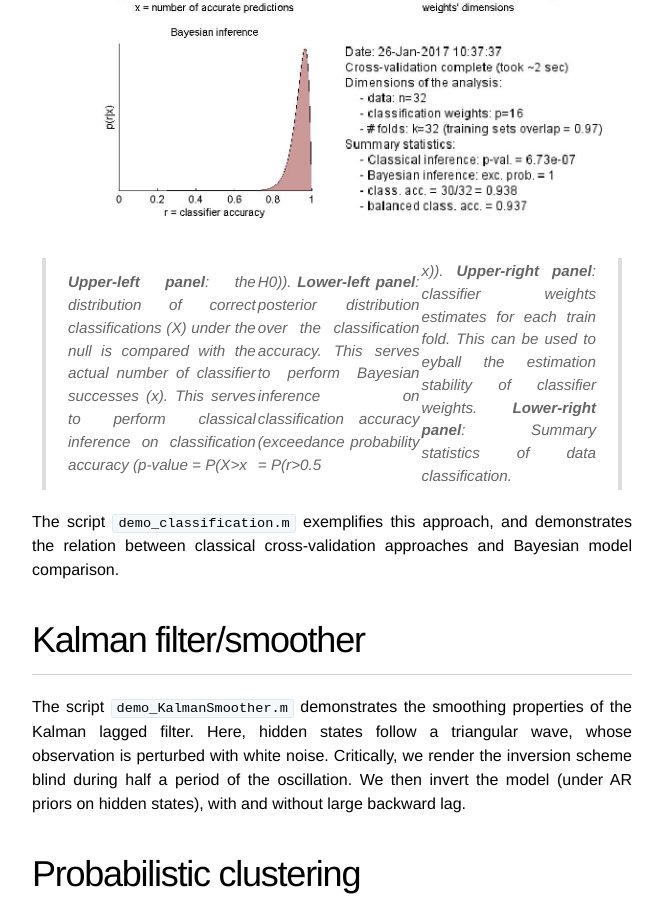
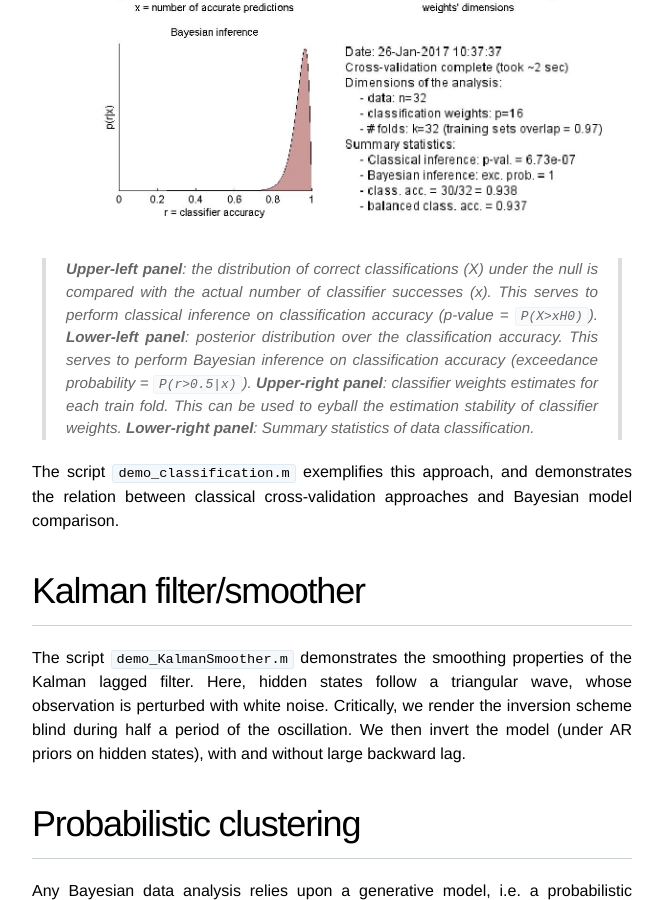
Before and after one commit to MBB-team/VBA-toolbox, a Jekyll site: the page built from _wiki/statistical-models.md, in a window 1280 px wide and 900 px high, scrolled down 6966 px. Shown: the whole window, without its empty margins (308-971 px from the left). Built offline with Jekyll 4.4.1, drawn with Linux system fonts in a browser that asks for light colours; nearby versions of some CDN libraries.

Commit message:
Update statistical-models.md

````diff
--- a/_wiki/statistical-models.md
+++ b/_wiki/statistical-models.md
@@ -105,7 +105,7 @@ VBA possesses an in-built function for data classfication, namely: `VBA_classifi
 
 ![]({{ site.baseurl }}/images/wiki/classification.jpg)
 
-> **Upper-left panel**: the distribution of correct classifications (X) under the null is compared with the actual number of classifier successes (x). This serves to perform classical inference on classification accuracy (p-value = P(X>x|H0)). **Lower-left panel**: posterior distribution over the classification accuracy. This serves to perform Bayesian inference on classification accuracy (exceedance probability = P(r>0.5|x)). **Upper-right panel**: classifier weights estimates for each train fold. This can be used to eyball the estimation stability of classifier weights. **Lower-right panel**: Summary statistics of data classification.
+> **Upper-left panel**: the distribution of correct classifications (X) under the null is compared with the actual number of classifier successes (x). This serves to perform classical inference on classification accuracy (p-value = ```P(X>xH0)```). **Lower-left panel**: posterior distribution over the classification accuracy. This serves to perform Bayesian inference on classification accuracy (exceedance probability = ```P(r>0.5|x)```). **Upper-right panel**: classifier weights estimates for each train fold. This can be used to eyball the estimation stability of classifier weights. **Lower-right panel**: Summary statistics of data classification.
 
 The script `demo_classification.m` exemplifies this approach, and demonstrates the relation between classical cross-validation approaches and Bayesian model comparison.
 
````
